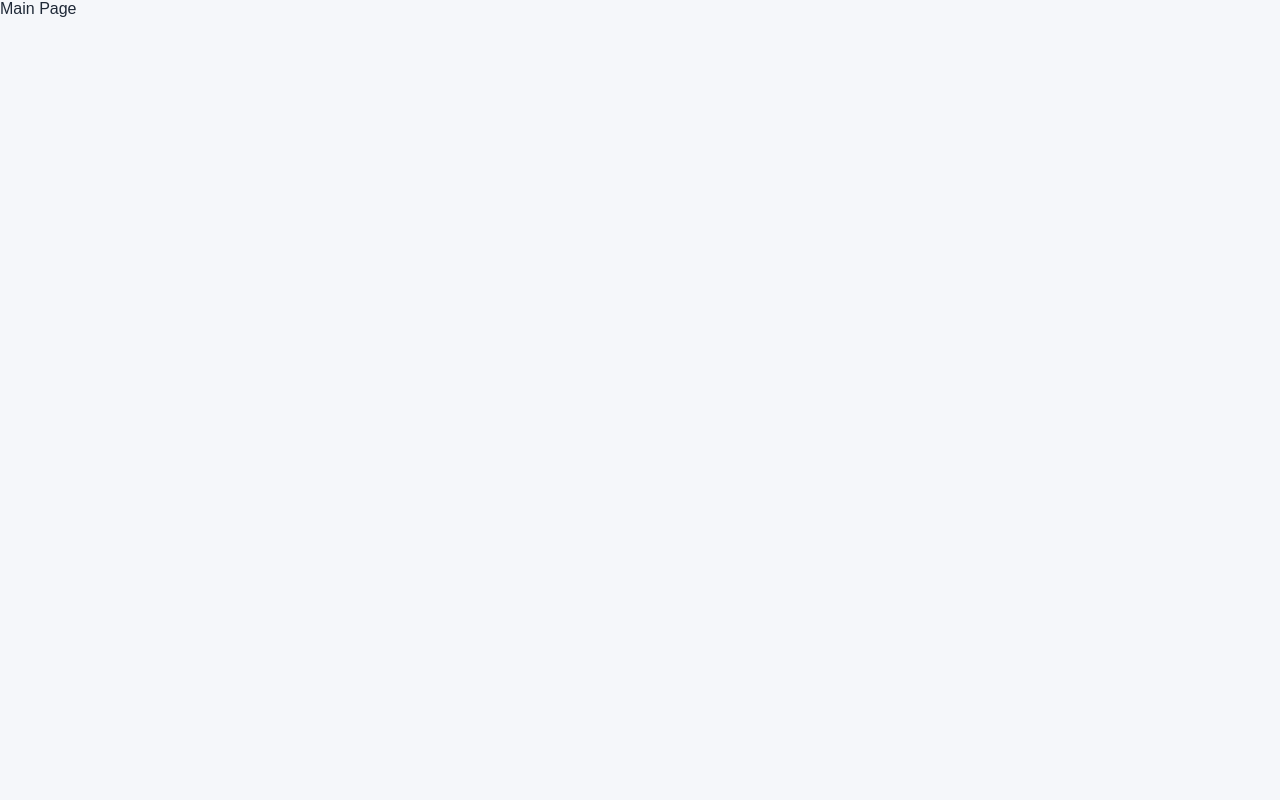
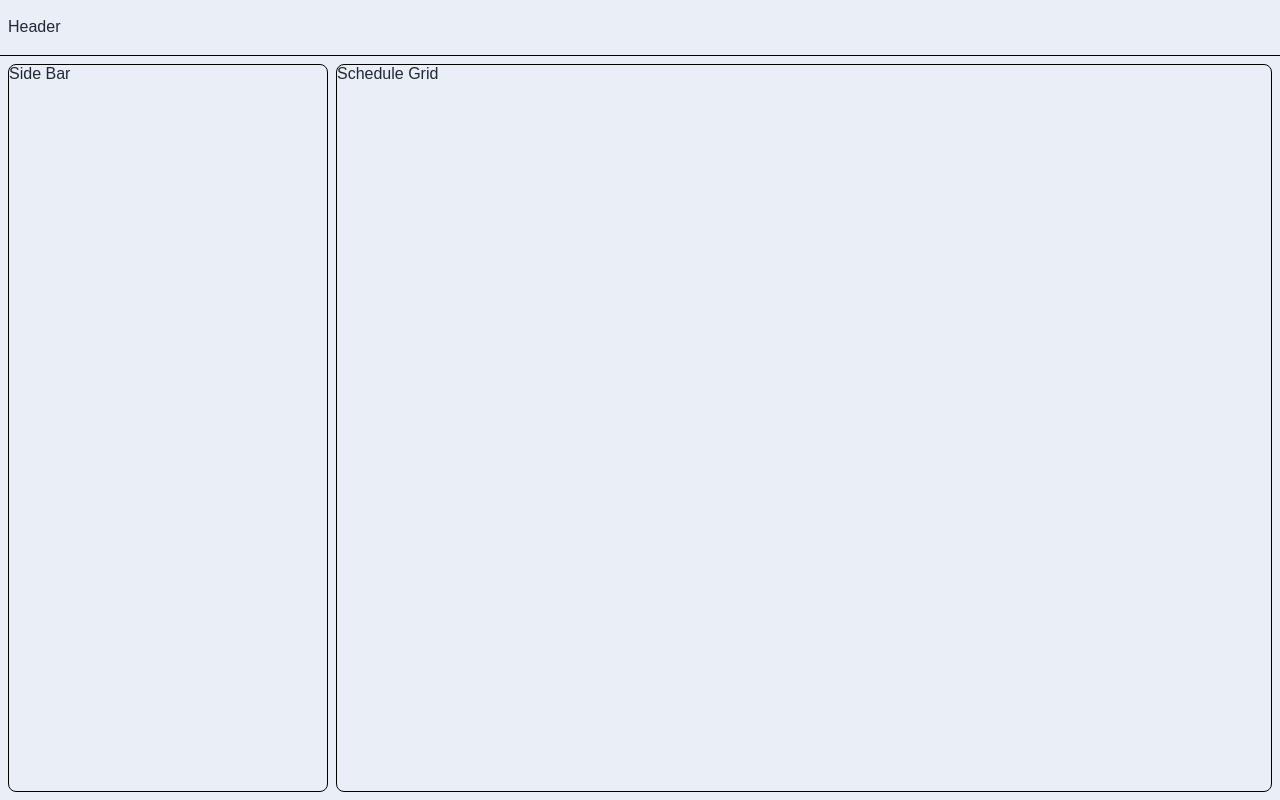
Before and after one commit to Akzhol-Asan/aleksei_, a React (Vite) app: page / in a window 1280 px wide. Built offline with nearby package versions, Linux system fonts and the light colour scheme.

Commit message:
base layout - header, sidebar, schedule grid

```diff
--- a/src/app/styles/_variables.scss
+++ b/src/app/styles/_variables.scss
@@ -1,9 +1,11 @@
 $color-primary: #1677ff;
-$color-background: #f5f7fa;
+$color-surface: #fff;
+$color-background: #eaeef6;
 $color-text: #1f2937;
 $color-border: #e5e7eb;
 
+//sizing
 $border-radius: 8px;
-
+$gap: 8px;
+$header-height: 56px;
 $sidebar-width: 320px;
-$header-height: 64px;
--- a/src/pages/main-page/MainPage.module.scss
+++ b/src/pages/main-page/MainPage.module.scss
@@ -0,0 +1,22 @@
+@use '../../app/styles/variables' as vars;
+
+.main_page {
+  background-color: vars.$color-background;
+  height: 100vh;
+  display: grid;
+  grid-template-rows: vars.$header-height 1fr;
+}
+
+.main_content {
+  min-height: 0;
+  display: grid;
+  grid-template-columns: vars.$sidebar-width minmax(0, 1fr);
+  gap: vars.$gap;
+  padding: vars.$gap;
+}
+
+.side_bar,
+.grid {
+  min-height: 0;
+  overflow: auto;
+}
--- a/src/pages/main-page/MainPage.tsx
+++ b/src/pages/main-page/MainPage.tsx
@@ -1,3 +1,22 @@
-export const MainPage = () => {
-  return <div>Main Page</div>;
-};
+import { Header } from '@/widgets/header/Header';
+import { ScheduleGrid } from '@/widgets/schedule-grid/ScheduleGrid';
+import { SideBar } from '@/widgets/side-bar/SideBar';
+import styles from './MainPage.module.scss';
+
+export function MainPage() {
+  return (
+    <div className={styles.main_page}>
+      <Header />
+
+      <main className={styles.main_content}>
+        <aside className={styles.side_bar}>
+          <SideBar />
+        </aside>
+
+        <section className={styles.grid}>
+          <ScheduleGrid />
+        </section>
+      </main>
+    </div>
+  );
+}
--- /dev/null
+++ b/src/widgets/header/Header.module.scss
@@ -0,0 +1,9 @@
+@use '../../app/styles/variables' as vars;
+
+.header {
+  border-bottom: 1px solid black;
+  width: 100%;
+  padding: 8px;
+  display: flex;
+  align-items: center;
+}
--- /dev/null
+++ b/src/widgets/header/Header.tsx
@@ -0,0 +1,5 @@
+import styles from './Header.module.scss';
+
+export function Header() {
+  return <div className={styles.header}>Header</div>;
+}
--- /dev/null
+++ b/src/widgets/schedule-grid/ScheduleGrid.module.scss
@@ -0,0 +1,8 @@
+@use '../../app/styles/variables' as vars;
+
+.schedule_grid {
+  border: 1px solid black;
+  width: 100%;
+  height: 100%;
+  border-radius: vars.$border-radius;
+}
--- /dev/null
+++ b/src/widgets/schedule-grid/ScheduleGrid.tsx
@@ -0,0 +1,5 @@
+import styles from './ScheduleGrid.module.scss';
+
+export function ScheduleGrid() {
+  return <div className={styles.schedule_grid}> Schedule Grid</div>;
+}
--- /dev/null
+++ b/src/widgets/side-bar/SideBar.module.scss
@@ -0,0 +1,8 @@
+@use '../../app/styles/variables' as vars;
+
+.side_bar {
+  border: 1px solid black;
+  width: 100%;
+  height: 100%;
+  border-radius: vars.$border-radius;
+}
--- /dev/null
+++ b/src/widgets/side-bar/SideBar.tsx
@@ -0,0 +1,5 @@
+import styles from './SideBar.module.scss';
+
+export function SideBar() {
+  return <div className={styles.side_bar}>Side Bar</div>;
+}
--- a/vite.config.ts
+++ b/vite.config.ts
@@ -7,6 +7,7 @@ export default defineConfig({
   resolve: {
     alias: {
       '@': fileURLToPath(new URL('./src', import.meta.url)),
+      '@app': fileURLToPath(new URL('./src/app', import.meta.url)),
     },
   },
 });
```
